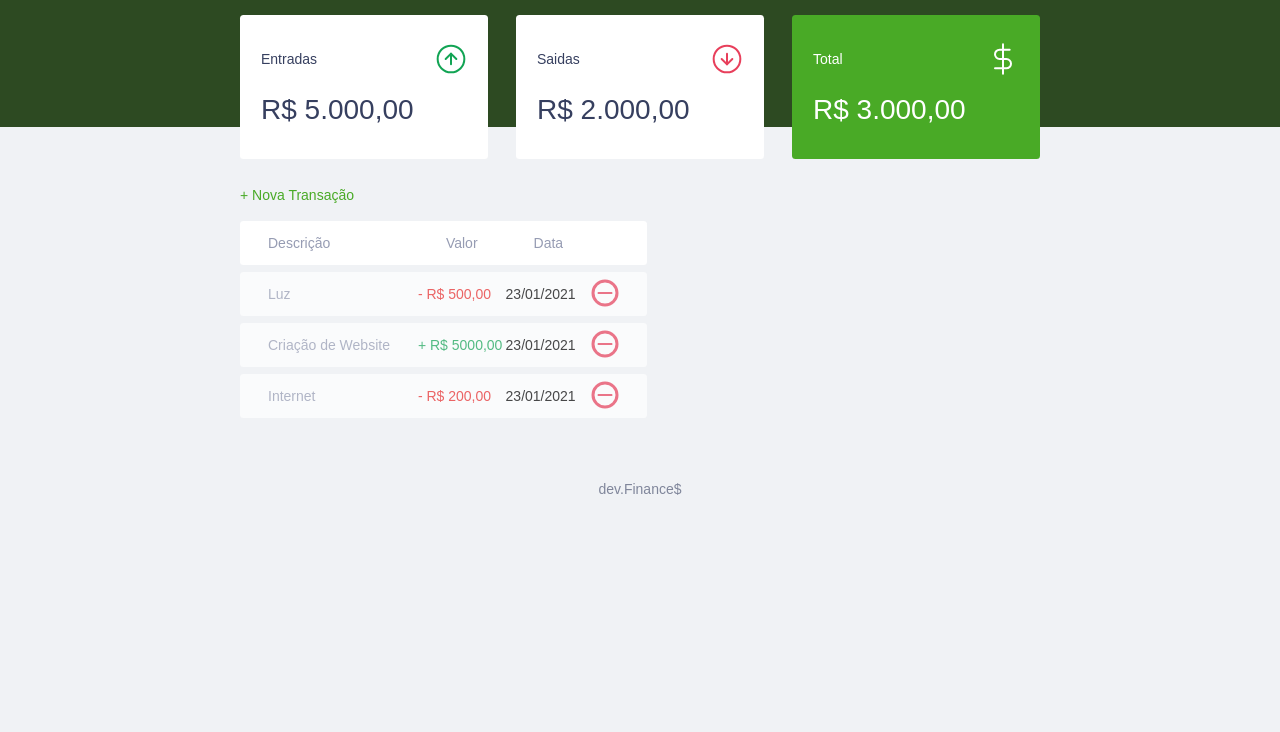
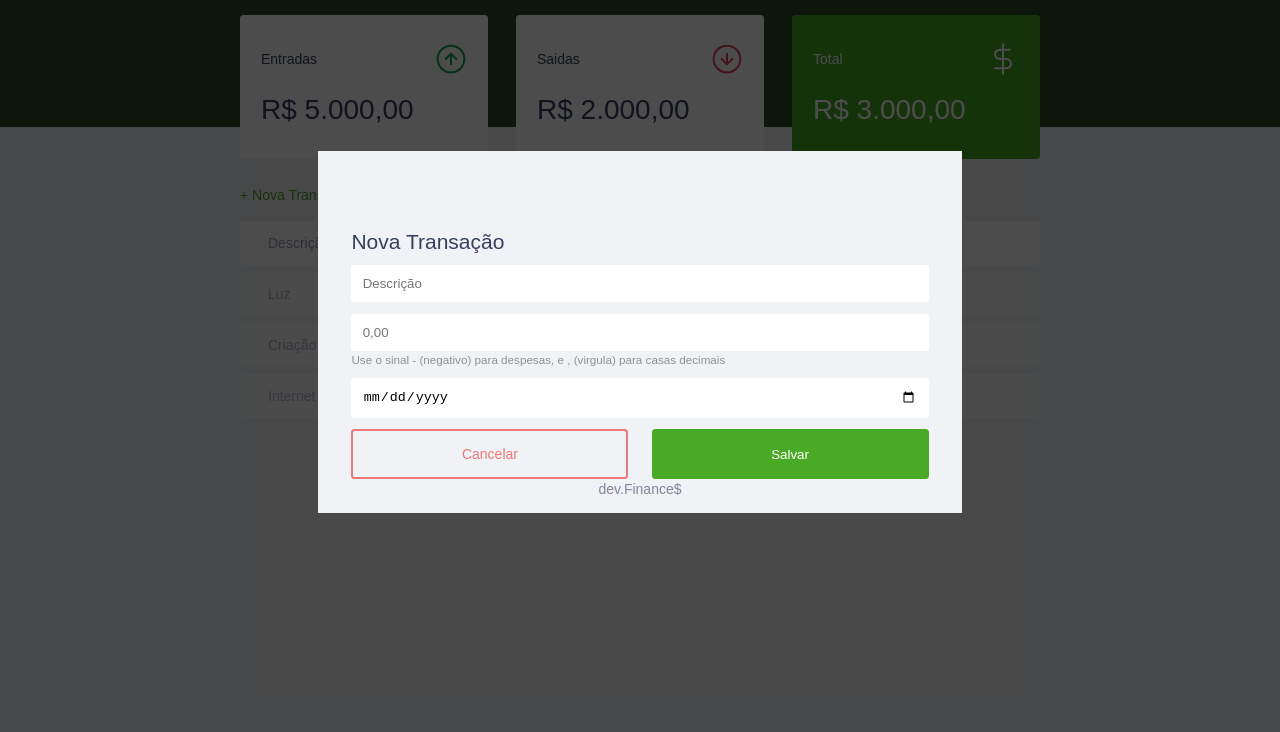
Before and after one commit to Joice-crypto/dev.Finances, a plain HTML site: page index.html in a window 1280 px wide. Shown: the part 68-800 px from the top of the page. Drawn offline with Linux system fonts and the light colour scheme.

Commit message:
Finalizing html and css

```diff
--- a/index.html
+++ b/index.html
@@ -7,14 +7,15 @@
     <meta name="viewport" content="width=device-width, initial-scale=1.0" />
     <title>dev.Finance$</title>
     <link rel="stylesheet" href="./styles.css">
-    <link rel = "preconnect" href = "https://fonts.gstatic.com">
-<link href = "https://fonts.googleapis.com/css2? family = Poppins: wght @ 100; 200; 400; 700 & display = swap "rel =" stylesheet ">
+    <link rel="preconnect" href="https://fonts.gstatic.com">
+    <link href="https://fonts.googleapis.com/css2? family = Poppins: wght @ 100; 200; 400; 700 & display = swap "
+        rel=" stylesheet ">
 </head>
 
 <body>
     <header>
 
-       <img src='./assets/logo.svg' alt='logo dev Finance' />
+        <img src='./assets/logo.svg' alt='logo dev Finance' />
 
     </header>
 
@@ -101,6 +102,62 @@
         </section>
     </main>
 
+    <div class="modal-overlay active">
+
+        <div class="modal">
+            <div class="form">
+
+                <h2>Nova Transação</h2>
+                <form action="">
+                    <div class="input-group">
+                        <label class='sr-only' for="description">Descrição</label>
+                        <input type="text"
+                         id='description'
+                         name='description'
+                         placeholder="Descrição" />
+
+                    </div>
+
+                    <div class="input-group">
+                        <label class='sr-only' for="amount">Valor</label>
+                        <input type="number"
+                        step="0.01"
+                         id='amount'
+                         name='amount'
+                         placeholder="0,00" />
+
+                         <small class='help'>Use o sinal - (negativo) para despesas, e , (virgula) para casas decimais</small>
+                    </div>
+
+                    <div class="input-group">
+                        <label class='sr-only' for="date">Data</label>
+                        <input type="date"
+                         id='date'
+                         name='date'
+                         />
+
+                    </div>
+
+                    <div class="input-group actions">
+                        <a href="" class="button cancel">Cancelar</a>
+                        <button>Salvar</button>
+
+
+
+                    </div>
+                </form>
+
+            </div>
+
+
+
+        </div>
+
+
+    </div>
+
+
+
     <footer>
         <p>dev.Finance$</p>
     </footer>
--- a/styles.css
+++ b/styles.css
@@ -1,5 +1,6 @@
 :root {
     --dark-blue:#363f5f;
+    --green:#49aa26;
 }
 
 
@@ -49,7 +50,7 @@ h2{
 /* Links and buttons =====================*/
 
 a {
-   color: #49aa26;
+   color: var(--green);
     text-decoration: none;
 }
 
@@ -62,6 +63,40 @@ a:hover{
     color:#3dd705;
 }
 
+button{
+    width: 100%;
+    height: 50px;
+    border:none;
+    color: white;
+    background: var(--green);
+    padding: 0;
+    border-radius: 0.25rem;
+    cursor: pointer;
+
+}
+
+button:hover{
+    background:#3dd705;
+}
+
+.button.cancel{
+
+    color: #e92929;
+    border: 2px #e92929 solid;
+    border-radius: 0.25rem;
+
+    height: 50px;
+    display: flex;
+    align-items: center;
+    justify-content:center;
+    opacity:0.6;
+
+}
+
+.button.cancel:hover{
+
+    opacity: 1;
+}
 
 
 /* HEADER =====================*/
@@ -112,18 +147,24 @@ header {
 }
 
 .card.total{
-    background:#49aa26;
+    background:var(--green);
     color:white;
 
 }
 /* TABLE =====================*/
 
+#transaction{
+    display: block;
+    width: 100%;
+    overflow:auto;
+
+}
+
 #data-table{
-    display: block;
+
     width:100%;
     border-spacing: 0 0.5rem;
-    overflow-x:auto;
-
+    color: #969cb3;
 
 }
 
@@ -179,6 +220,77 @@ td.expense{
     color:#e92929
 }
 
+/* MODAL =====================*/
+.modal-overlay{
+    width:100%;
+    height:100%;
+    background-color: rgba(0,0,0,0.7);
+    position: fixed;
+    top:0;
+    display: flex;
+    align-items:center;
+    justify-content:center;
+    opacity:0;
+    visibility:hidden;
+
+}
+
+.modal-overlay.active{
+    opacity:1;
+    visibility:visible;
+
+
+
+}
+
+
+.modal{
+    background-color:#f0f2f5;
+    padding: 2.4rem;
+    position: relative;
+}
+
+
+/* Formulario =====================*/
+
+#form {
+    max-width: 500px;
+
+}
+
+#form h2{
+    margin-top: 0;
+
+}
+
+input{
+    border:none;
+    border-radius: 0.2rem;
+    width:100%;
+    padding: 0.8rem;
+}
+
+.input-group{
+    margin-top: 0.8rem;
+
+}
+.input-group small{
+    opacity: 0.4;
+}
+.input-group.actions {
+
+    display: flex;
+    justify-content: space-between;
+    align-items: center;
+
+}
+
+.input-group.actions .button,
+.input-group.actions button {
+    width: 48%;
+}
+
+
 
 /* FOOTER =====================*/
 
```
